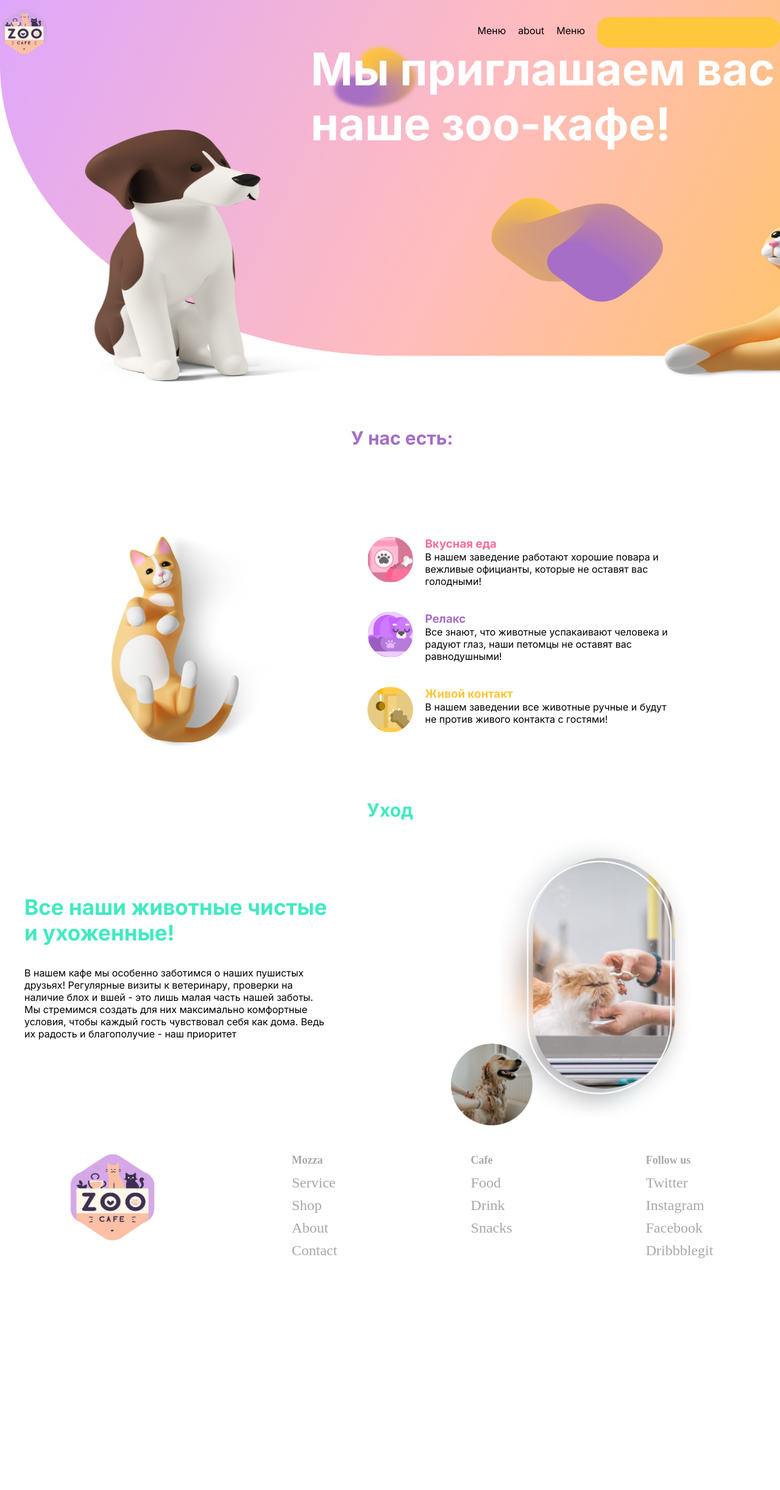
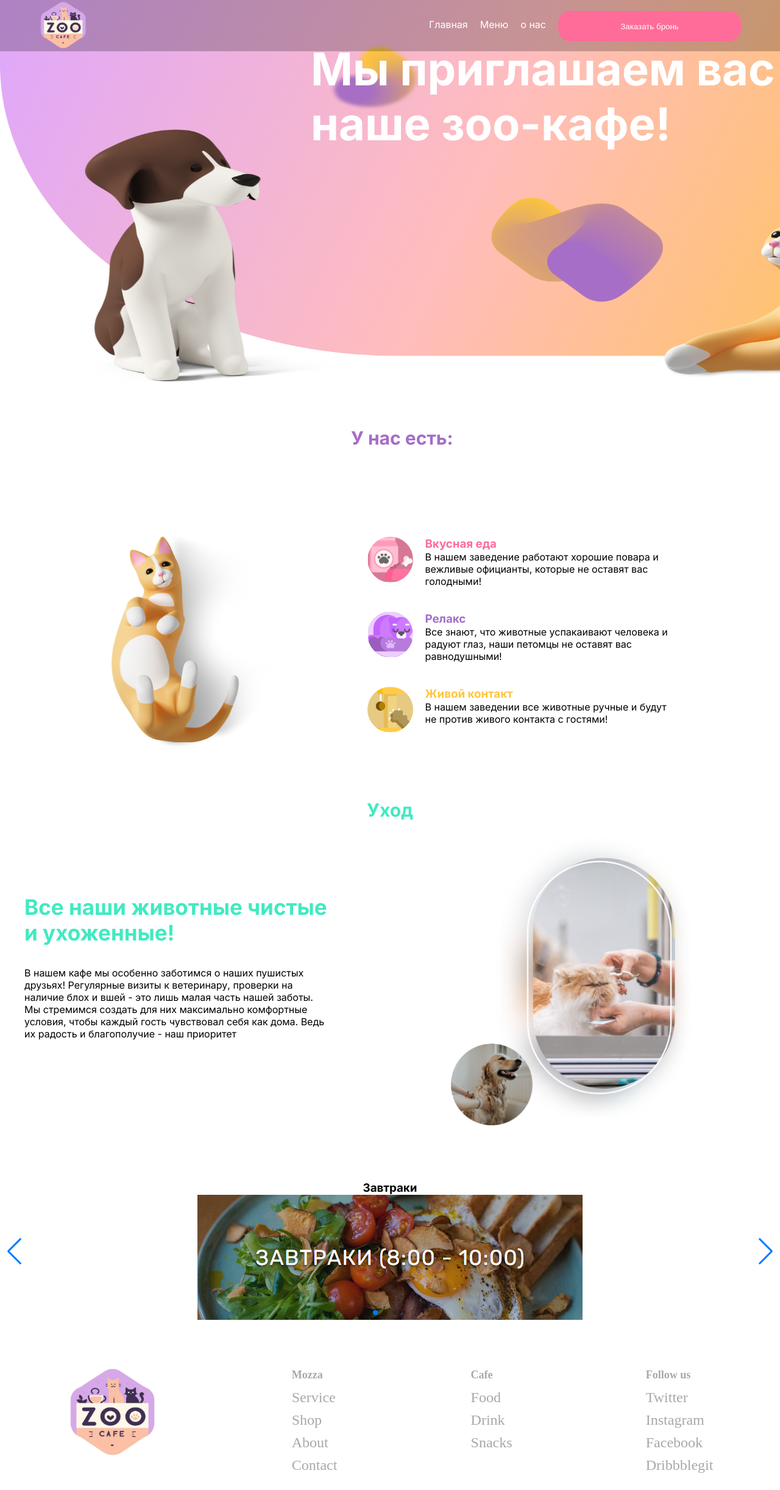
Before and after one commit to jhantai/stray_kids.muhehehe, a React (Create React App) app: page / in a window 1280 px wide. Shown: the whole page at 61% size. Before the commit the page ends 2091 px from the top, so only its background shows below. Built offline with nearby package versions, Linux system fonts and the light colour scheme.

Commit message:
update main and header

```diff
--- a/src/components/button/Button.css
+++ b/src/components/button/Button.css
@@ -1,6 +1,9 @@
+
 .button{
     border: none;
     width: 300px;
     height: 50px;
     border-radius: 20px;
+    color: white;
+    cursor: pointer;
 }
--- a/src/components/button/Button.jsx
+++ b/src/components/button/Button.jsx
@@ -1,13 +1,12 @@
 import React from 'react';
 import './Button.css'
 //
-const Button = (color, value) => {
-    console.log(value)
+const Button = ({color, value}) => {
     return (
         <input
             className={'button'}
-            style={{background: `${color.color}`}}
-            value={value.value}
+            style={{background: `${color}`}}
+            value={value}
             type={'button'} />
     );
 }
--- /dev/null
+++ b/src/constants/foodSwiper.js
@@ -0,0 +1,23 @@
+import deserts from '../assets/deserty.png'
+import gorych from  '../assets/goryachie_bluda.png'
+import salat from '../assets/salat.png'
+import zavtraki from '../assets/zavtraki.png'
+
+export const food = [
+    {
+        name: 'Завтраки',
+        src: zavtraki,
+    },
+    {
+        name: 'Горячии блюда',
+        src: gorych,
+    },
+    {
+        name: 'Салаты',
+        src: salat,
+    },
+    {
+        name: 'Десерты',
+        src: deserts,
+    },
+]
--- /dev/null
+++ b/src/modules/FoodSwiper/FoodSwiper.css
@@ -0,0 +1,7 @@
+.mainSwiperSlide{
+    border: none !important;
+}
+
+.FoodSwiper{
+    margin-bottom: 50px;
+}
--- /dev/null
+++ b/src/modules/FoodSwiper/FoodSwiper.jsx
@@ -0,0 +1,36 @@
+import React from 'react';
+import { Swiper, SwiperSlide } from 'swiper/react';
+import 'swiper/css';
+import 'swiper/css/navigation';
+import 'swiper/css/pagination';
+import {Navigation, Pagination} from "swiper/modules";
+import {food} from "../../constants/foodSwiper";
+import './FoodSwiper.css'
+function FoodSwiper(props) {
+    return (
+        <section className={'FoodSwiper'}>
+            <Swiper
+                navigation={true}
+                pagination={true}
+                loop={true}
+                modules={[Pagination, Navigation]}
+                className="mySwiper"
+                grabCursor={true}
+            >
+                {food.map((item, idx) => {
+                    return (
+                        <SwiperSlide className={'mainSwiperSlide'} key={idx}>
+                            <h3>{item.name}</h3>
+                            <div>
+                                <img src={item.src} alt="food"/>
+                            </div>
+                            <p>{item.description}</p>
+                        </SwiperSlide>
+                    )
+                })}
+            </Swiper>
+        </section>
+    );
+}
+
+export default FoodSwiper;
--- a/src/modules/Grooming/Grooming.css
+++ b/src/modules/Grooming/Grooming.css
@@ -3,6 +3,10 @@
     background-size: 80%;
     width: 500px;
     height: 500px;
+}
+
+.groomingSection{
+    margin-bottom: 70px;
 }
 
 .groomingSection h2{
--- a/src/modules/Grooming/Grooming.jsx
+++ b/src/modules/Grooming/Grooming.jsx
@@ -1,7 +1,5 @@
 import React from 'react';
 import './Grooming.css'
-import Button from "../../components/button/Button";
-import CallIcon from '@mui/icons-material/Call';
 
 function Grooming(props) {
     const color = ''
--- a/src/modules/Header/Header.css
+++ b/src/modules/Header/Header.css
@@ -1,9 +1,10 @@
 header{
     display: flex;
     justify-content: space-between;
-    margin: 10px 0;
     position: fixed;
     width: 100%;
+    padding: 0 5%;
+    background: rgba(0, 0, 0, 0.22);
 }
 
 header img{
@@ -18,6 +19,103 @@ header ul {
     margin-top: 18px;
 }
 
+header ul input{
+    border: none;
+    width: 300px;
+    height: 50px;
+    border-radius: 20px;
+    color: white;
+    cursor: pointer;
+    background: #FF6C99;
+}
+
+header ul input:hover{
+    background: #ff5e90;
+}
+
 header ul li {
     margin-top: 12px;
 }
+
+header ul li a{
+    text-decoration: none;
+    color: white;
+}
+
+header ul li a:hover{
+    color: #f5f2f2;
+}
+
+.headerModalWindov{
+    background: url('../../assets/Group 115.png') no-repeat;
+    background-size: 100%;
+    width: 80%;
+    height: 400px;
+    position: fixed;
+    z-index: 100;
+    border-radius: 70px;
+    margin: 150px 10%;
+}
+
+.closeBtn{
+    background: none;
+    border: none;
+    outline: none;
+    color: white;
+    float: right;
+    margin: 20px 40px;
+    font-size: 24px;
+    cursor: pointer;
+    padding: 20px;
+}
+
+.headerModalWindov button:hover{
+    color: #f5f2f2;
+}
+
+.headerModalWindov div h2{
+    margin: 80px 130px;
+    color: white;
+    text-align: center;
+    font-size: 52px;
+}
+
+.headerForm form{
+    display: flex;
+    gap: 10px;
+    margin: 0px 4%;
+}
+
+.headerForm form input{
+    background: white;
+    width: 250px;
+    height: 50px;
+    font-size: 24px;
+    border-radius: 10px;
+    border: 1px solid darkgray;
+    outline: none;
+}
+
+.headerForm form button{
+    background: var(--violet);
+    cursor: pointer;
+    outline: none;
+    border: none;
+    padding: 0 20px;
+    border-radius: 10px;
+    color: white;
+    font-size: 20px;
+}
+
+.headerForm form button:hover{
+    background: #9f6cbe;
+}
+
+.inputTelephoneNumber::placeholder{
+    font-size: 23px;
+}
+
+.modalWindovWarning{
+    color: white;
+    margin: 100px 0 0 50px;
+}
--- a/src/modules/Header/Header.jsx
+++ b/src/modules/Header/Header.jsx
@@ -1,23 +1,52 @@
-import React from 'react';
+import React, {useState} from 'react';
 import './Header.css'
-import Button from "../../components/button/Button";
 import logo from '../../assets/logo.png'
+import CloseIcon from '@mui/icons-material/Close';
 
 function Header(props) {
+    const [activeModalWindov, setActiveModalWindov] = useState(false)
     return (
+        <div>
+            {activeModalWindov ?
+                <div className={'headerModalWindov'}>
+                    {/*<div>{CloseIcon}</div>*/}
+                    <button
+                        className={'closeBtn'}
+                        onClick={() => {setActiveModalWindov(!activeModalWindov)}}
+                    >X</button>
+                    <div>
+                        <h2>Заказ брони</h2>
+                        <div className={'headerForm'}>
+                            <form>
+                                <input placeholder={'Ваше имя'} type="text" name={'username'}/>
+                                <input className={'inputTelephoneNumber'} placeholder={'Ваш номер телефона'} type="number" name={'telephone'}/>
+                                <input type="date" name={'date'}/>
+                                <button type="submit">Заказать бронь</button>
+                            </form>
+                            <p className={'modalWindovWarning'}>**вам позвонит менеджер для уточнения брони</p>
+                        </div>
+                    </div>
+                </div>
+                :
+                null
+
+            }
             <header>
-            <img src={logo} alt=""/>
+            <a href="/"><img src={logo} alt=""/></a>
                 <div>
                     <ul>
-                    <li>Меню</li>
-                    <li>about</li>
-                    <li>Меню</li>
-                    <Button
-                        color = '#FFC73B'
+                        <li><a href="/">Главная</a></li>
+                        <li><a href="/foodlist">Меню</a></li>
+                        <li><a href="/about">о нас</a></li>
+                        <input
+                            type={"button"}
+                            value={'Заказать бронь'}
+                            onClick={() => {setActiveModalWindov(!activeModalWindov)}}
                         />
                     </ul>
                 </div>
             </header>
+        </div>
     );
 }
 
--- a/src/pages/HomePage/HomePage.jsx
+++ b/src/pages/HomePage/HomePage.jsx
@@ -2,6 +2,7 @@ import React from 'react';
 import TitleSection from "../../modules/TitleSection/TitleSection";
 import Advantages from "../../modules/Advantages/Advantages";
 import Grooming from "../../modules/Grooming/Grooming";
+import FoodSwiper from "../../modules/FoodSwiper/FoodSwiper";
 
 const HomePage = () => {
     return (
@@ -9,6 +10,7 @@ const HomePage = () => {
            <TitleSection />
            <Advantages />
            <Grooming/>
+           <FoodSwiper />
         </div>
     );
 };
```
Also changed, not shown: src/assets/Group 115.png (added), src/assets/Section_6.png (added). Lines whose indentation alone changed are shown as unchanged.
